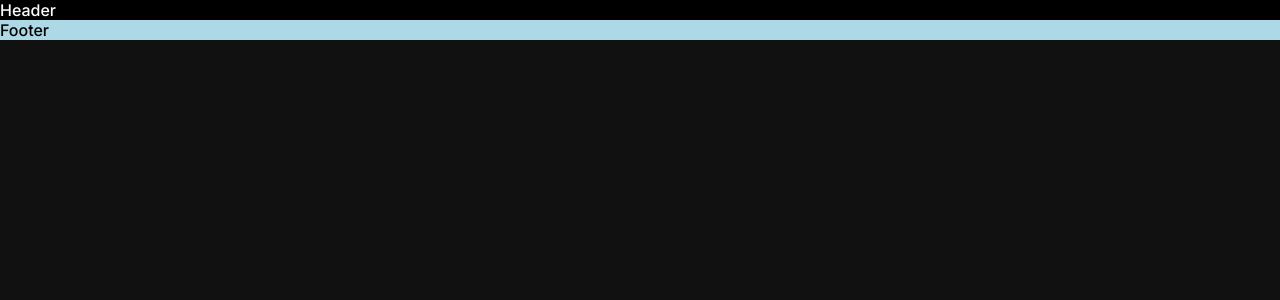
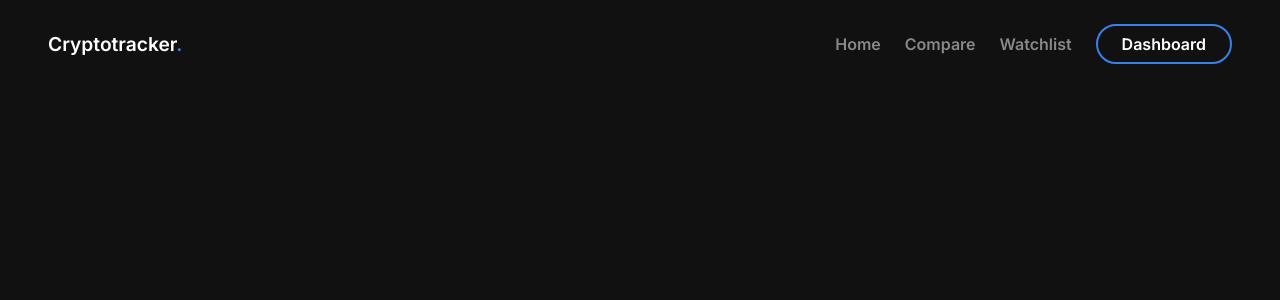
Before and after one commit to vedant2709/cryptotracker, a React (Vite) app: page / in a window 1280 px wide. Shown: the top 300 px of the page. Built offline with nearby package versions, Linux system fonts and the light colour scheme.

Commit message:
navbar with drawer for mobile devices completed

```diff
--- a/package.json
+++ b/package.json
@@ -10,6 +10,10 @@
     "preview": "vite preview"
   },
   "dependencies": {
+    "@emotion/react": "^11.11.4",
+    "@emotion/styled": "^11.11.5",
+    "@mui/icons-material": "^5.16.1",
+    "@mui/material": "^5.16.1",
     "react": "^18.3.1",
     "react-dom": "^18.3.1"
   },
--- a/src/App.jsx
+++ b/src/App.jsx
@@ -7,7 +7,7 @@ function App() {
   return (
     <div>
       <Header/>
-      <Footer/>
+      {/* <Footer/> */}
     </div>
   )
 }
--- /dev/null
+++ b/src/components/Common/Button/index.jsx
@@ -0,0 +1,12 @@
+import React from "react";
+import "./styles.css";
+
+function Button({ text, onClick, outlined }) {
+  return (
+    <div className={outlined ? "outline-btn" : "btn"} onClick={() => onClick()}>
+      {text}
+    </div>
+  );
+}
+
+export default Button;
--- /dev/null
+++ b/src/components/Common/Button/styles.css
@@ -0,0 +1,35 @@
+.btn{
+  background-color: var(--blue);
+  color: var(--white);
+  padding: 0.5rem 1.5rem;
+  border-radius: 3rem;
+  font-weight: 600;
+  cursor: pointer;
+  border: 2px solid var(--blue);
+  text-align: center;
+  min-width: 100px;
+  text-transform: capitalize;
+}
+
+.btn:hover{
+  box-shadow: 0px 3px 5px rgba(58, 128, 233, 0.5);
+  transition: all 0.3s;
+}
+
+.outline-btn{
+  background-color: var(--black);
+  color: var(--white);
+  border: 2px solid var(--blue);
+  padding: 0.5rem 1.5rem;
+  border-radius: 3rem;
+  font-weight: 600;
+  cursor: pointer;
+  text-align: center;
+  min-width: 100px;
+  text-transform: capitalize;
+}
+
+.outline-btn:hover{
+  background-color: var(--blue);
+  transition: all 0.3s;
+}
--- /dev/null
+++ b/src/components/Common/Header/Drawer.jsx
@@ -0,0 +1,42 @@
+import * as React from "react";
+import Box from "@mui/material/Box";
+import Drawer from "@mui/material/Drawer";
+import Button from "@mui/material/Button";
+import List from "@mui/material/List";
+import Divider from "@mui/material/Divider";
+import ListItem from "@mui/material/ListItem";
+import ListItemButton from "@mui/material/ListItemButton";
+import ListItemIcon from "@mui/material/ListItemIcon";
+import ListItemText from "@mui/material/ListItemText";
+import InboxIcon from "@mui/icons-material/MoveToInbox";
+import MailIcon from "@mui/icons-material/Mail";
+import MenuRoundedIcon from "@mui/icons-material/MenuRounded";
+import { IconButton } from "@mui/material";
+
+export default function TemporaryDrawer() {
+  const [open, setOpen] = React.useState(false);
+
+  return (
+    <div>
+      <IconButton onClick={() => setOpen(true)}>
+        <MenuRoundedIcon className="link"/>
+      </IconButton>
+      <Drawer anchor="right" open={open} onClose={() => setOpen(false)}>
+      <div className="drawer-div">
+        <a href="/">
+          <p className="link">Home</p>
+        </a>
+        <a href="/">
+          <p className="link">Compare</p>
+        </a>
+        <a href="/">
+          <p className="link">Watchlist</p>
+        </a>
+        <a href="/">
+          <p className="link">Dashboard</p>
+        </a>
+      </div>
+      </Drawer>
+    </div>
+  );
+}
--- a/src/components/Common/Header/index.jsx
+++ b/src/components/Common/Header/index.jsx
@@ -1,8 +1,33 @@
-import React from "react";
+import React, { useEffect, useState } from "react";
 import "./styles.css";
+import TemporaryDrawer from "./Drawer";
+import Button from "../Button";
 
 function Header() {
-  return <div className="header">Header</div>;
+  return (
+    <div className="header">
+      <h1 className="logo">
+        Cryptotracker<span style={{ color: "var(--blue)" }}>.</span>
+      </h1>
+      <div className="links">
+        <a href="/">
+          <p className="link">Home</p>
+        </a>
+        <a href="/">
+          <p className="link">Compare</p>
+        </a>
+        <a href="/">
+          <p className="link">Watchlist</p>
+        </a>
+        <a href="#">
+          <Button text={'Dashboard'} outlined={true} onClick={()=>console.log("btn clicked")}/>
+        </a>
+      </div>
+      <div className="mobile-drawer">
+        <TemporaryDrawer/>
+      </div>
+    </div>
+  );
 }
 
 export default Header;
--- a/src/components/Common/Header/styles.css
+++ b/src/components/Common/Header/styles.css
@@ -1,5 +1,68 @@
-.header{
-    width: 100%;
-    color: #fff;
-    background-color: #000;
+.header {
+  display: flex;
+  justify-content: space-between;
+  align-items: center;
+  padding: 1.5rem 3rem;
+  position: sticky;
+  top: 0;
+  background-color: var(--black);
+  z-index: 1000;
 }
+
+.header h1 {
+  font-size: 1.2rem;
+  margin: 0rem;
+  font-weight: 600;
+}
+
+.links {
+  display: flex;
+  justify-content: flex-end;
+  align-items: center;
+  gap: 1.5rem;
+}
+
+.link {
+  font-size: 1rem;
+  color: var(--grey);
+  font-weight: 600;
+  cursor: pointer;
+}
+
+.link:hover {
+  color: var(--white);
+  transform: all 0.3s;
+}
+
+.mobile-drawer{
+  display: none;
+}
+
+@media only screen and (max-width:800px) {
+
+  .navbar{
+    padding: 1.5rem;
+  }
+  .logo{
+    font-size: 1rem;
+  }
+  .link{
+    font-size: 1rem;
+  }
+  .links{
+    display: none;
+  }
+  .mobile-drawer{
+    display: block;
+  }
+
+  .drawer-div{
+    width: 30vw;
+    height: 100vh;
+    background-color: var(--black);
+    padding: 1.5rem;
+    display: flex;
+    flex-direction: column;
+    gap: 15px;
+  }
+}
--- a/src/index.css
+++ b/src/index.css
@@ -1,4 +1,4 @@
-@import url('https://fonts.googleapis.com/css2?family=Inter:wght@100..900&display=swap');
+@import url("https://fonts.googleapis.com/css2?family=Inter:wght@100..900&display=swap");
 
 :root {
   --white: #fff;
@@ -10,21 +10,45 @@
   --red: #f94141;
 }
 
-*{
+* {
   margin: 0;
   padding: 0;
   box-sizing: border-box;
 }
 
-html,body{
+html,
+body {
   width: 100%;
   height: 100%;
 }
 
-body{
+body {
   margin: 0;
   background-color: var(--black);
   color: var(--white);
   font-family: "Inter", sans-serif;
   font-weight: 500;
 }
+
+::selection {
+  background-color: var(--blue);
+  color: var(--white);
+}
+
+::-webkit-scrollbar {
+  width: 0.3rem;
+}
+
+::-webkit-scrollbar-track {
+  background-color: var(--black);
+}
+
+::-webkit-scrollbar-thumb {
+  background: var(--blue);
+  border-radius: 10px;
+}
+
+a {
+  text-decoration: none;
+  color: var(--white) !important;
+}
```
Also changed, not shown: 1 other file (tests, documents, lock files or other folders). Lines whose indentation alone changed are shown as unchanged.
